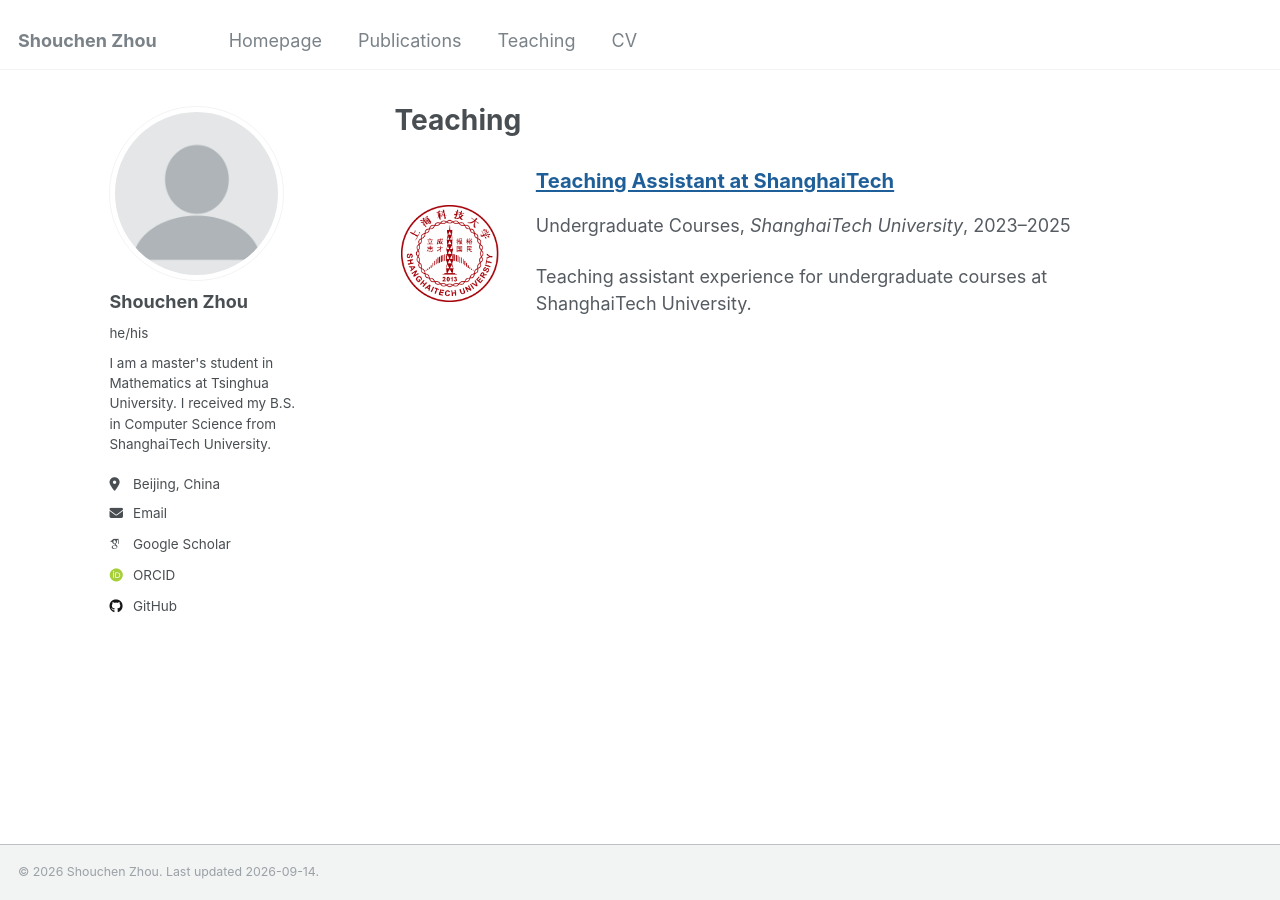
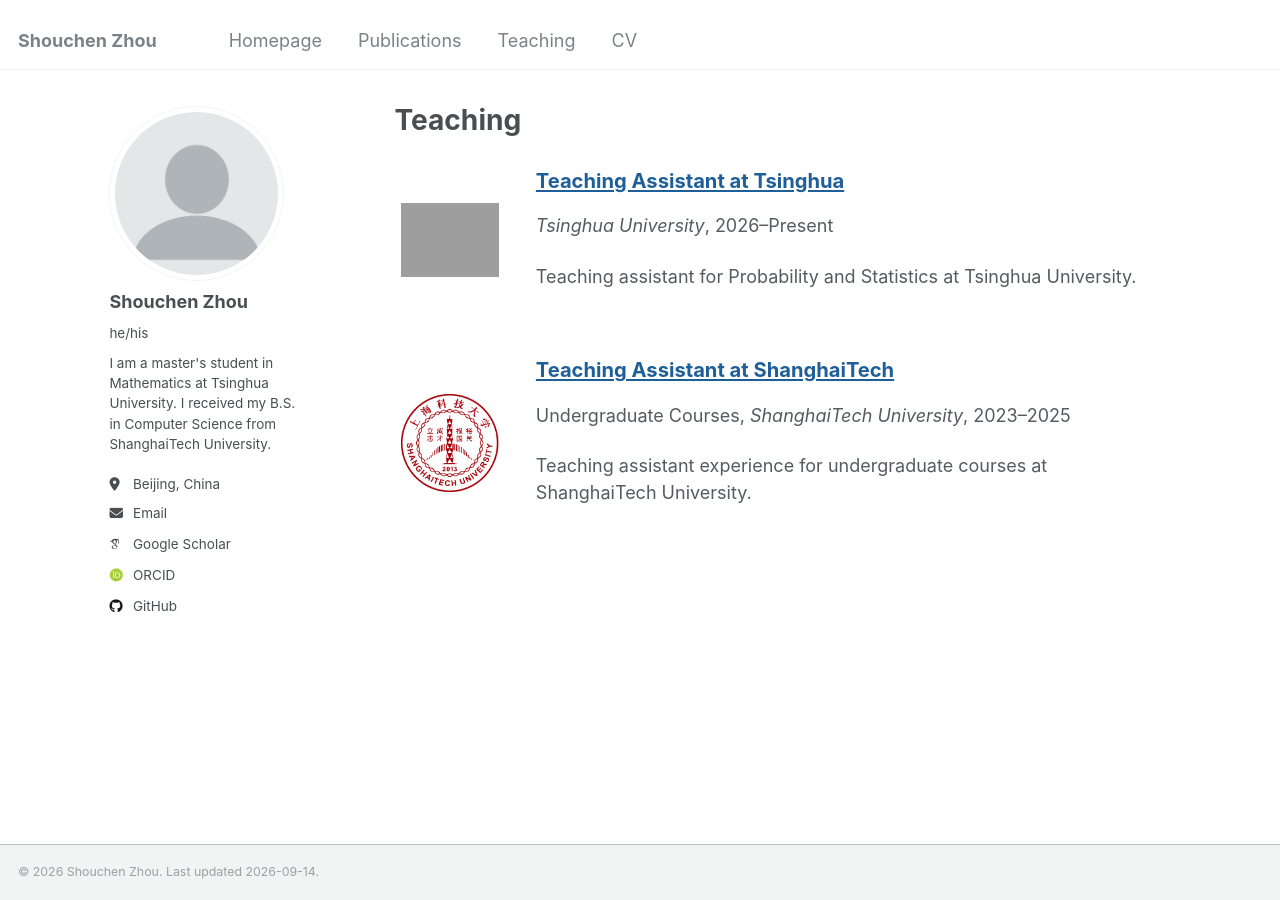
Before and after one commit to zsc2003/zsc2003.github.io, a Jekyll site: the page built from _pages/teaching.html, in a window 1280 px wide. Built offline with Jekyll 4.4.1, drawn with Linux system fonts in a browser that asks for light colours; some web fonts are replaced.

Commit message:
update teaching

```diff
--- a/_includes/teaching-card.html
+++ b/_includes/teaching-card.html
@@ -16,10 +16,10 @@
         </h2>
 
         <p class="teaching-card__meta">
-          {{ post.type }}, <i>{{ post.venue }}</i>,
+          {% if post.type %}{{ post.type }}, {% endif %}<i>{{ post.venue }}</i>,
           {% assign start_year = post.date | default: "1900-01-01" | date: "%Y" %}
           {% assign end_year = post.end_date | default: "1900-01-01" | date: "%Y" %}
-          {% if post.end_date and start_year != end_year %}{{ start_year }}–{{ end_year }}{% else %}{{ start_year }}{% endif %}
+          {% if post.ongoing %}{{ start_year }}–Present{% elsif post.end_date and start_year != end_year %}{{ start_year }}–{{ end_year }}{% else %}{{ start_year }}{% endif %}
         </p>
 
         {% if post.excerpt %}<p class="teaching-card__excerpt" itemprop="description">{{ post.excerpt | markdownify | remove: "<p>" | remove: "</p>" }}</p>{% endif %}
--- a/_layouts/single.html
+++ b/_layouts/single.html
@@ -17,10 +17,10 @@ layout: default
 
         {% if page.collection == 'teaching' %}
           <p class="page__subtitle">
-            {{ page.type }}, <i>{{ page.venue }}</i>,
+            {% if page.type %}{{ page.type }}, {% endif %}<i>{{ page.venue }}</i>,
             {% assign start_year = page.date | default: "1900-01-01" | date: "%Y" %}
             {% assign end_year = page.end_date | default: "1900-01-01" | date: "%Y" %}
-            {% if page.end_date and start_year != end_year %}{{ start_year }}–{{ end_year }}{% else %}{{ start_year }}{% endif %}
+            {% if page.ongoing %}{{ start_year }}–Present{% elsif page.end_date and start_year != end_year %}{{ start_year }}–{{ end_year }}{% else %}{{ start_year }}{% endif %}
           </p>
         {% elsif page.collection == 'publications' and page.venue %}
           <p class="page__subtitle">
--- /dev/null
+++ b/_teaching/Tsinghua.md
@@ -0,0 +1,34 @@
+---
+title: "Teaching Assistant at Tsinghua"
+collection: teaching
+permalink: /teaching/Tsinghua
+venue: "Tsinghua University"
+date: 2026-09-01
+ongoing: true
+location: "Beijing, China"
+logo: /images/logo/Tsinghua_Logo.png
+excerpt: "Teaching assistant for Probability and Statistics at Tsinghua University."
+---
+
+I have served as a teaching assistant at Tsinghua University since 2026.
+
+<h2 class="teaching-detail__section-title">Teaching Experience</h2>
+
+<div class="table-responsive teaching-table-wrap">
+  <table class="teaching-table">
+    <thead>
+      <tr>
+        <th>Course</th>
+        <th>Term(s)</th>
+        <th>Instructor(s)</th>
+      </tr>
+    </thead>
+    <tbody>
+      <tr>
+        <td><a href="https://github.com/zsc2003/Probability-and-Statistics">10420803-6</a> Probability and Statistics</td>
+        <td>Fall 2026</td>
+        <td><a href="https://www.tcm.tsinghua.edu.cn/info/1003/1043.htm">Jun Ye</a></td>
+      </tr>
+    </tbody>
+  </table>
+</div>
```
